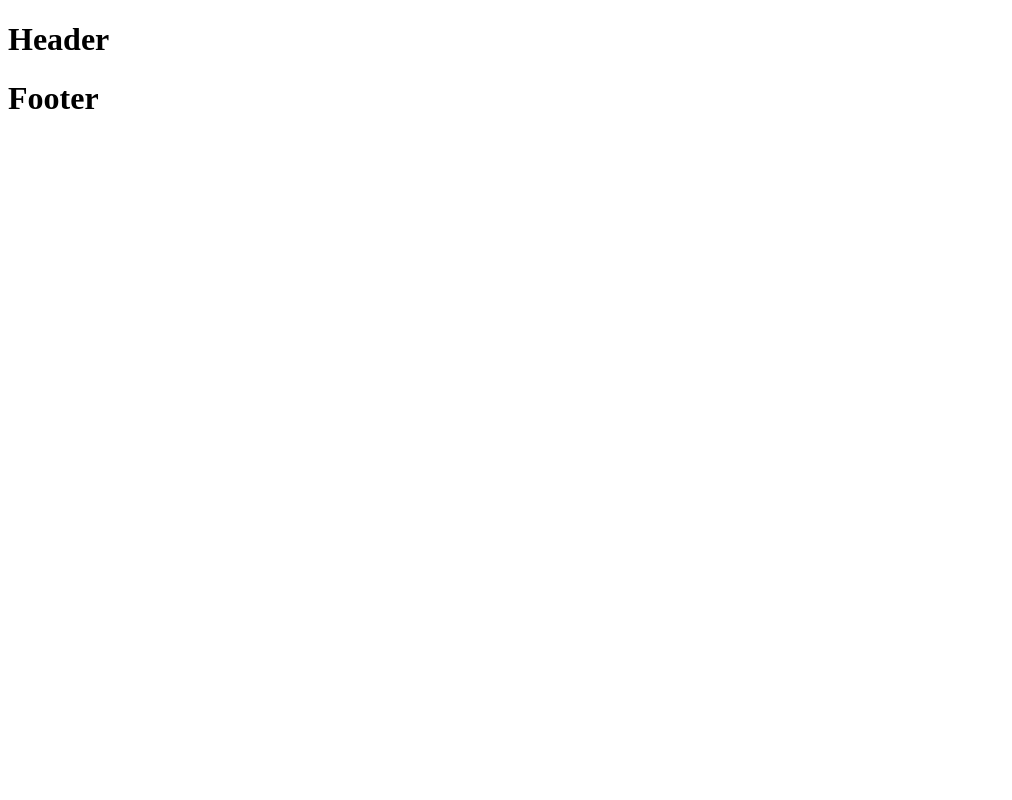
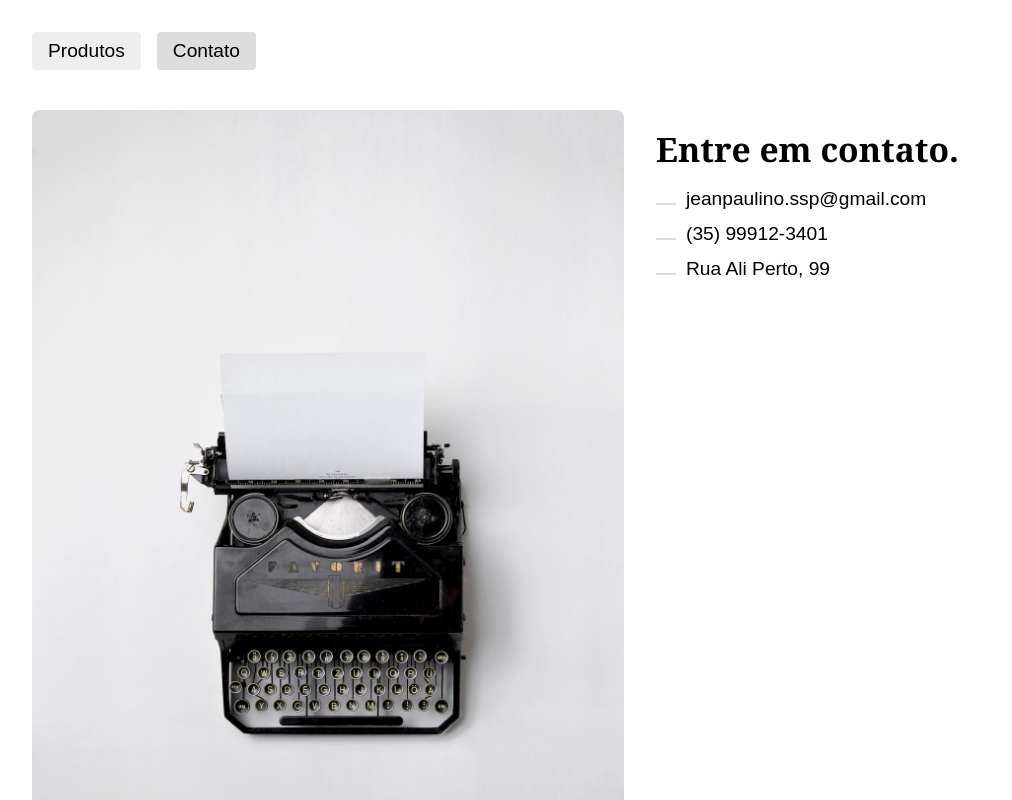
Before and after one commit to jeanpaulinossp/React-Estudos, a React (Create React App) app in the folder react-estudos/: page /contato in a window 1280 px wide. Before the commit this address had no page. Shown: the top 800 px of the page, without its empty margins (0-1012 px from the left). Built offline with nearby package versions, Linux system fonts and the light colour scheme.

Commit message:
Desafio Router 1

```diff
--- a/react-estudos/src/App.js
+++ b/react-estudos/src/App.js
@@ -12,6 +12,7 @@
 // import Exercicio09 from "./Exercicio09";
 // import Exercicio10 from "./Exercicio10";
 import Exercicio11 from "./Exercicio11";
+import "./style/style.css";
 
 const App = () => {
   return (
--- a/react-estudos/src/Exercicio11.jsx
+++ b/react-estudos/src/Exercicio11.jsx
@@ -3,6 +3,7 @@
 import Ex011Footer from "./Exercicio11/Ex011Footer";
 import Ex011Header from "./Exercicio11/Ex011Header";
 import Ex011Produtos from "./Exercicio11/Ex011Produtos";
+import Ex011Contato from "./Exercicio11/Ex011Contato";
 
 // Utilize a API abaixo para puxar a lista de produto
 // https://ranekapi.origamid.dev/json/api/produto
@@ -11,13 +12,19 @@
 
 const Exercicio11 = () => {
   return (
+    <div className="App">
       <BrowserRouter>
         <Ex011Header />
+        <div className="content">
           <Routes>
             <Route path="/" element={<Ex011Produtos />} />
+            <Route path="contato" element={<Ex011Contato />} />
           </Routes>
+        </div>
+
         <Ex011Footer />
       </BrowserRouter>
+    </div>
   );
 };
 
--- /dev/null
+++ b/react-estudos/src/Exercicio11/Ex011Contato.jsx
@@ -0,0 +1,23 @@
+import React from "react";
+import styles from "./Ex011Contato.module.css";
+import foto from "../img/contato.jpg";
+import Ex011Head from "./Ex011Head";
+
+const Ex011Contato = () => {
+  return (
+    <section className={`${styles.contato} animeLeft`}>
+      <Ex011Head title="Contato" description="Entre em contato" />
+      <img src={foto} alt="Máquina de escrever" />
+      <div>
+        <h1>Entre em contato.</h1>
+        <ul className={styles.dados}>
+          <li>jeanpaulino.ssp@gmail.com</li>
+          <li>(35) 99912-3401</li>
+          <li>Rua Ali Perto, 99</li>
+        </ul>
+      </div>
+    </section>
+  );
+};
+
+export default Ex011Contato;
--- /dev/null
+++ b/react-estudos/src/Exercicio11/Ex011Contato.module.css
@@ -0,0 +1,25 @@
+.contato {
+  display: grid;
+  grid-template-columns: 1fr 1fr;
+  gap: 2rem;
+}
+
+.dados {
+  padding: 0px;
+  list-style: none;
+}
+
+.dados li {
+  font-size: 1.2rem;
+  font-family: Arial, Helvetica, sans-serif;
+  margin-bottom: 0.8rem;
+}
+
+.dados li::before {
+  content: "";
+  display: inline-block;
+  width: 20px;
+  height: 2px;
+  background: #ddd;
+  margin-right: 10px;
+}
--- a/react-estudos/src/Exercicio11/Ex011Footer.jsx
+++ b/react-estudos/src/Exercicio11/Ex011Footer.jsx
@@ -3,9 +3,9 @@
 
 const Ex011Footer = () => {
   return (
-    <>
+    <footer className={styles.footer}>
       <h1>Footer</h1>
-    </>
+    </footer>
   );
 };
 
--- /dev/null
+++ b/react-estudos/src/Exercicio11/Ex011Head.jsx
@@ -0,0 +1,15 @@
+import React from "react";
+import { useEffect } from "react";
+
+const Ex011Head = (props) => {
+  useEffect(() => {
+    document.title = props.title;
+    document
+      .querySelector('meta[name="description"]')
+      .setAttribute("content", props.description);
+  }, [props]);
+
+  return <></>;
+};
+
+export default Ex011Head;
--- a/react-estudos/src/Exercicio11/Ex011Header.jsx
+++ b/react-estudos/src/Exercicio11/Ex011Header.jsx
@@ -1,11 +1,23 @@
 import React from "react";
 import styles from "./Ex011Header.module.css";
+import { NavLink } from "react-router-dom";
 
 const Ex011Header = () => {
   return (
-    <>
-      <h1>Header</h1>
-    </>
+    <nav className={styles.header}>
+      <ul>
+        <li>
+          <NavLink to="/" className={styles.link} end>
+            Produtos
+          </NavLink>
+        </li>
+        <li>
+          <NavLink to="/contato" className={styles.link}>
+            Contato
+          </NavLink>
+        </li>
+      </ul>
+    </nav>
   );
 };
 
--- a/react-estudos/src/Exercicio11/Ex011Header.module.css
+++ b/react-estudos/src/Exercicio11/Ex011Header.module.css
@@ -0,0 +1,29 @@
+.header {
+  margin-bottom: 2rem;
+}
+
+.header ul {
+  display: flex;
+  padding: 0px;
+  margin: 0px;
+  list-style: none;
+}
+
+.header ul li {
+  margin-right: 1rem;
+}
+
+.link {
+  display: block;
+  font-size: 1.2rem;
+  font-family: Arial, Helvetica, sans-serif;
+  color: #000;
+  background: #eee;
+  padding: 0.5rem 1rem;
+  border-radius: 4px;
+}
+
+:global(.active),
+.link:hover {
+  background: #ddd;
+}
--- a/react-estudos/src/Exercicio11/Ex011Produtos.jsx
+++ b/react-estudos/src/Exercicio11/Ex011Produtos.jsx
@@ -3,9 +3,9 @@
 
 const Ex011Produtos = () => {
   return (
-    <>
+    <div className={styles.produtos}>
       <h1>Produtos</h1>
-    </>
+    </div>
   );
 };
 
--- a/react-estudos/src/style/style.css
+++ b/react-estudos/src/style/style.css
@@ -8,7 +8,7 @@
   --font: -apple-system, BlinkMacSystemFont, "Segoe UI", Roboto, Oxygen, Ubuntu,
     Cantarell, "Open Sans", "Helvetica Neue", sans-serif;
   --font-title: Georgia, "Times New Roman", Times, serif;
-  --font-size: 1.2rem;
+  --font-size: 1.4rem;
   --color: #19f;
   --color-light: #adf;
   --color-dark: #018;
@@ -16,7 +16,7 @@
 }
 
 body {
-  margin: 1.5rem;
+  margin: 2rem;
 }
 
 body,
@@ -103,3 +103,26 @@
   border: 2px solid black;
   margin: 2rem auto;
 }
+
+img {
+  max-width: 100%;
+  border-radius: 0.5rem;
+}
+
+a {
+  text-decoration: none;
+  color: #000;
+}
+
+.animeLeft {
+  transform: translateX(-20px);
+  opacity: 0;
+  animation: animeLeft 0.3s forwards;
+}
+
+@keyframes animeLeft {
+  to {
+    transform: initial;
+    opacity: initial;
+  }
+}
```
Lines whose indentation alone changed are shown as unchanged.
